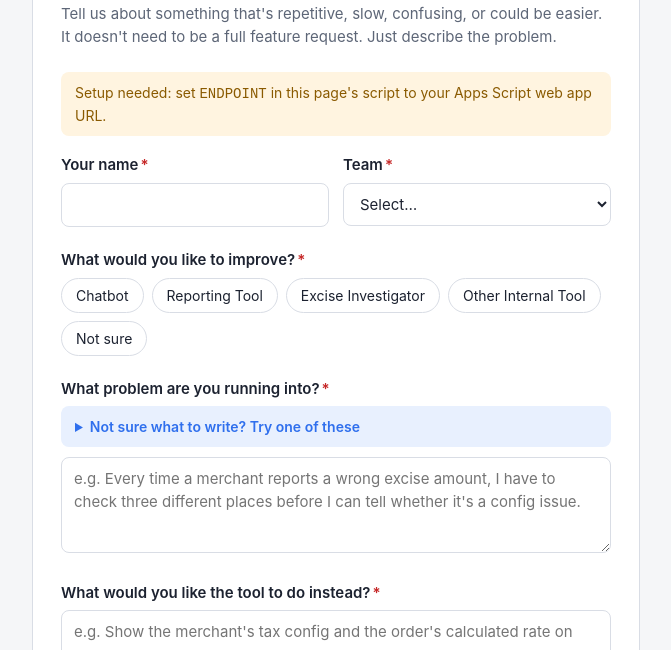
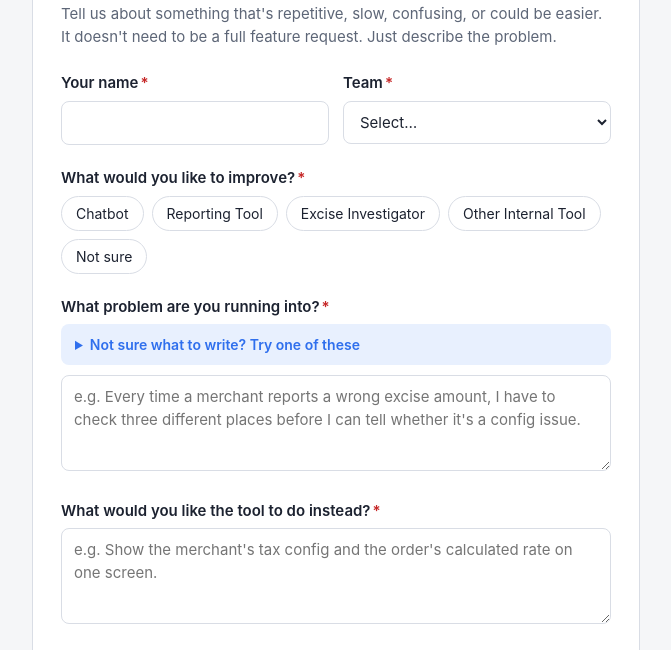
Before and after one commit to marcguico-tot/feedback-system, a plain HTML site: page index.html in a window 1280 px wide. Shown: the part 97-747 px from the top of the page, without its empty margins (304-975 px from the left). Drawn offline with Linux system fonts and the light colour scheme.

Commit message:
Update index.html

```diff
--- a/index.html
+++ b/index.html
@@ -186,7 +186,7 @@
 <script>
 /* ===== CONFIG ===== */
 // Paste your Apps Script web app URL here (Deploy → New deployment → Web app).
-const ENDPOINT = 'PASTE_APPS_SCRIPT_WEB_APP_URL_HERE';
+const ENDPOINT = 'https://script.google.com/a/macros/team.tokenoftrust.com/s/AKfycbys6_fLc1nRl9iErVoJTaE9s-grPM5V4VCjoEIn0BwJSd15YR0n3KwOnRWABg2Drcbz/exec';
 
 const TOOLS = ['Chatbot', 'Reporting Tool', 'Excise Investigator', 'Other Internal Tool', 'Not sure'];
 const FREQUENCIES = ['Daily', 'Weekly', 'Occasionally', 'Rarely'];
```
